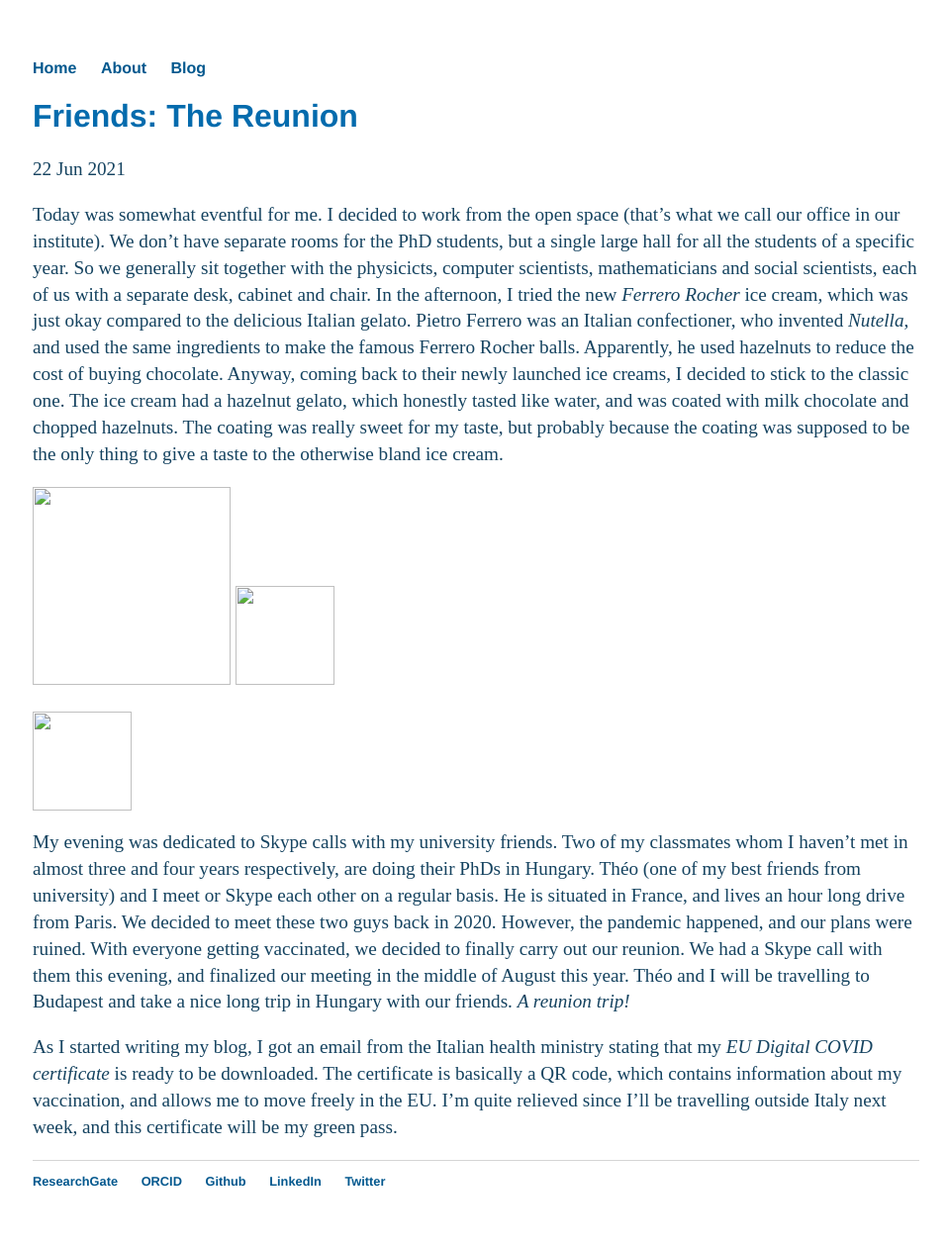
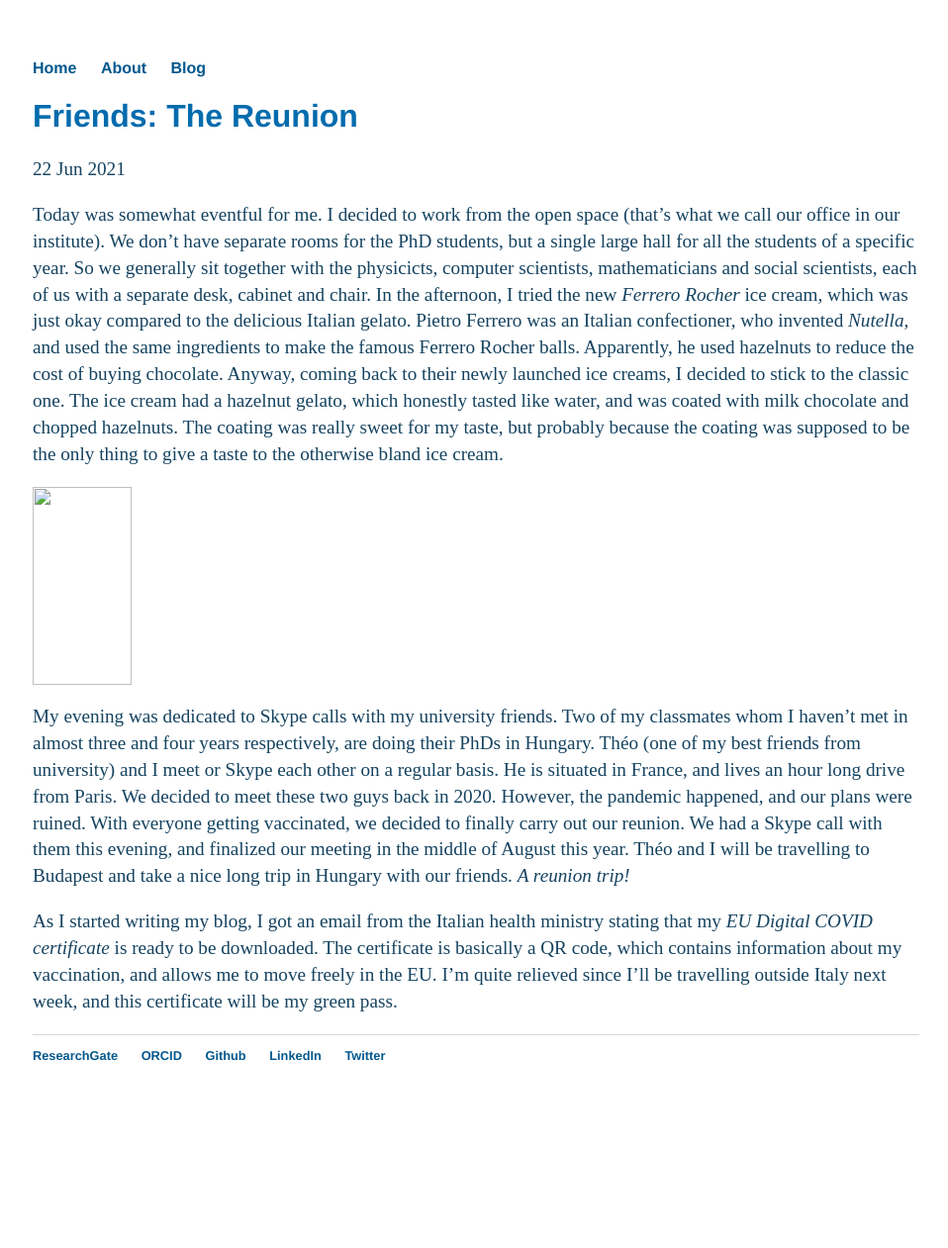
Before and after one commit to debashmitap/debashmitap.github.io, a Jekyll site: the page built from _posts/2021-06-22-reunion.md, in a window 1280 px wide. Shown: the whole page at 99% size, without its empty margins (159-1117 px from the left). Built offline with Jekyll 4.4.1, drawn with Linux system fonts in a browser that asks for light colours; after the commit the page ends 1134 px from its top, so only the background shows below that.

Commit message:
Update 2021-06-22-reunion.md

```diff
--- a/_posts/2021-06-22-reunion.md
+++ b/_posts/2021-06-22-reunion.md
@@ -6,10 +6,9 @@ date: 2021-06-22
 
 Today was somewhat eventful for me. I decided to work from the open space (that's what we call our office in our institute). We don't have separate rooms for the PhD students, but a single large hall for all the students of a specific year. So we generally sit together with the physicicts, computer scientists, mathematicians and social scientists, each of us with a separate desk, cabinet and chair. In the afternoon, I tried the new *Ferrero Rocher* ice cream, which was just okay compared to the delicious Italian gelato. Pietro Ferrero was an Italian confectioner, who invented *Nutella*, and used the same ingredients to make the famous Ferrero Rocher balls. Apparently, he used hazelnuts to reduce the cost of buying chocolate. Anyway, coming back to their newly launched ice creams, I decided to stick to the classic one. The ice cream had a hazelnut gelato, which honestly tasted like water, and was coated with milk chocolate and chopped hazelnuts. The coating was really sweet for my taste, but probably because the coating was supposed to be the only thing to give a taste to the otherwise bland ice cream.
 
-<img src="images/fr.jpg" width="200"/>
-<img src="../images/fr.jpg" height="100"/>
 
-<img src="~/images/fr.jpg" height="100"/>
+<img src="../images/fr.jpg" width="100" height="200"/>
+
 
 My evening was dedicated to Skype calls with my university friends. Two of my classmates whom I haven't met in almost three and four years respectively, are doing their PhDs in Hungary. Théo (one of my best friends from university) and I meet or Skype each other on a regular basis. He is situated in France, and lives an hour long drive from Paris. We decided to meet these two guys back in 2020. However, the pandemic happened, and our plans were ruined. With everyone getting vaccinated, we decided to finally carry out our reunion. We had a Skype call with them this evening, and finalized our meeting in the middle of August this year. Théo and I will be travelling to Budapest and take a nice long trip in Hungary with our friends. *A reunion trip!*
 
```
